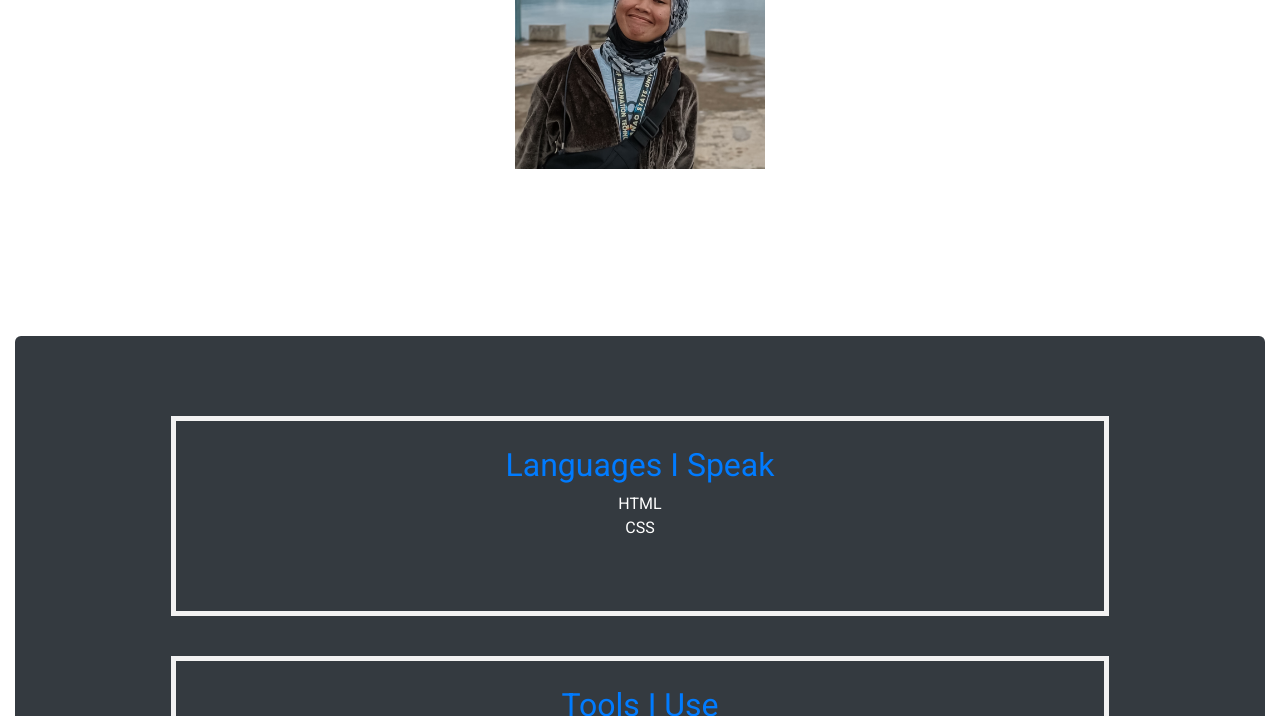
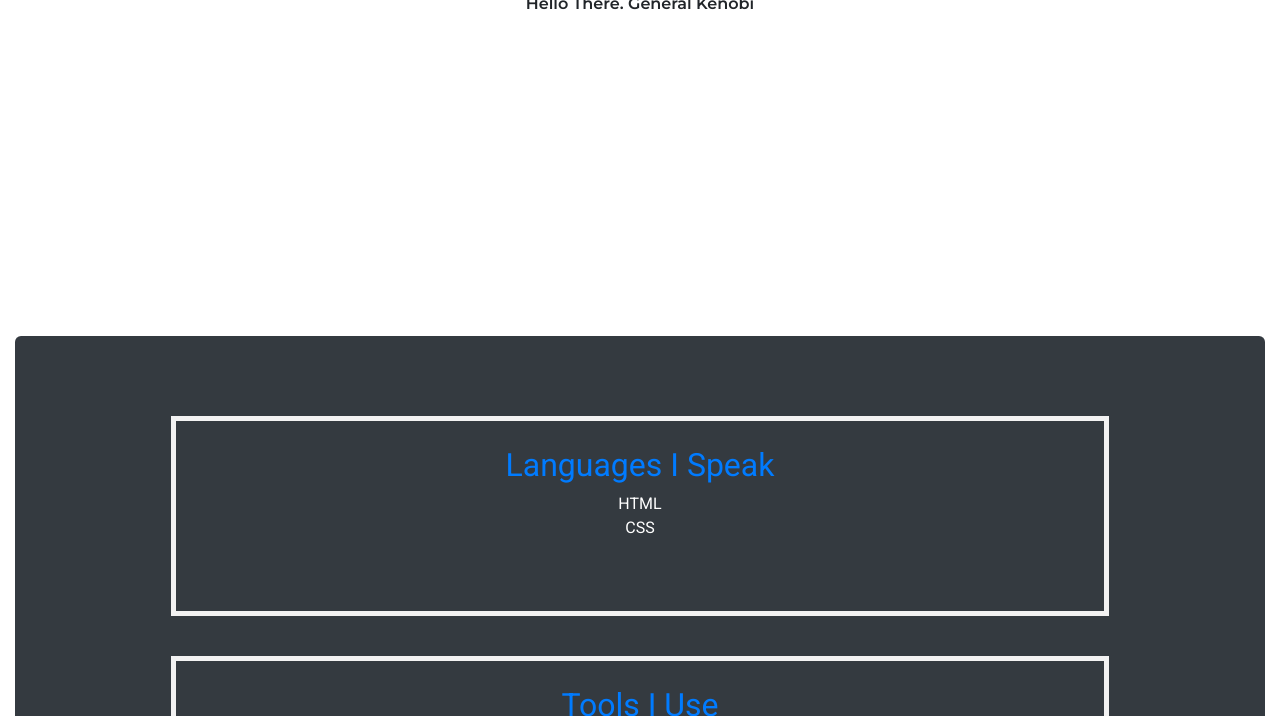
Before and after one commit to leonordaluma/fcb-portfolio, a plain HTML site: page index.html in a window 1280 px wide. Shown: the part 384-1100 px from the top of the page. Drawn offline with nearby package versions, Linux system fonts and the light colour scheme.

Commit message:
Remove ugly photo

```diff
--- a/index.html
+++ b/index.html
@@ -41,7 +41,7 @@
 		<section id="landing" class="jumbotron mt-5 text-center bg-transparent">
 			<h1>Leonor Daluma</h1>
 			<p>Hello There. General Kenobi</p>
-			<img src="./images/picture.jpg" class="img-fluid"/>
+
 		</section>
 
 		<!-- end landing -->
```
